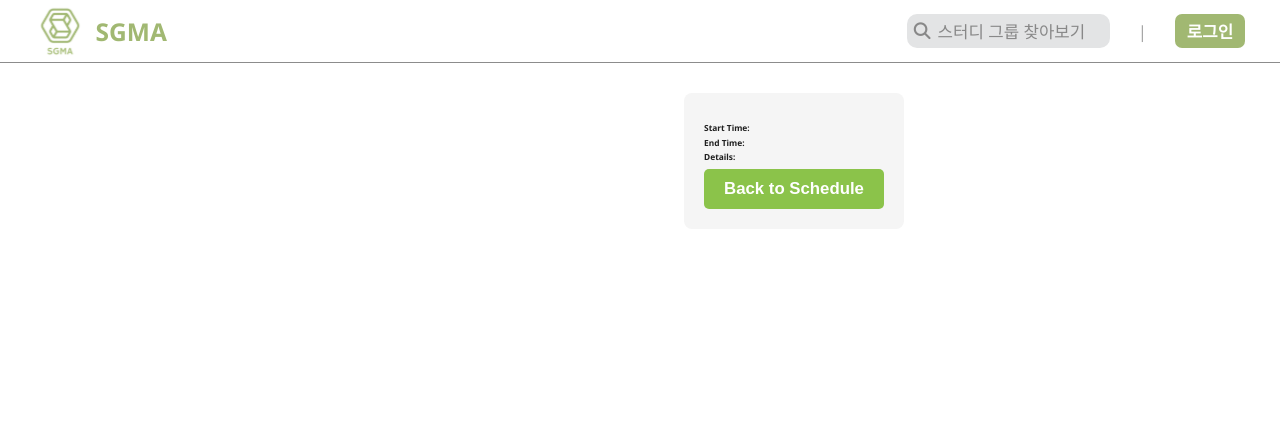
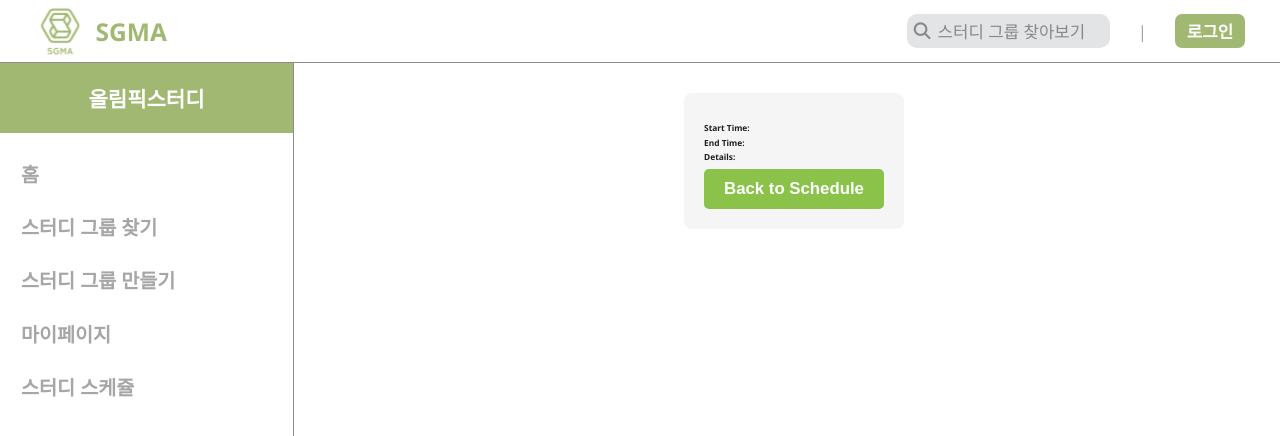
Before and after one commit to Spring-Cooler/SGMA_Frontend, a Vue app: page /study-schedule/details in a window 1280 px wide. Shown: the top 436 px of the page. Built offline with nearby package versions, Linux system fonts and the light colour scheme; what v-calendar would draw is missing.

Commit message:
Add: 일정 상세 페이지에 Navigation, SideBar 추가

```diff
--- a/src/views/Schedule/ScheduleDetailPage.vue
+++ b/src/views/Schedule/ScheduleDetailPage.vue
@@ -1,6 +1,7 @@
 <template>
+	<Navigation />
+	<StudySideBar />
 	<div class="schedule-detail-page">
-		<Navigation />
 		<div class="schedule-detail-container">
 			<h1>{{ schedule.title }}</h1>
 			<p><strong>Start Time:</strong> {{ schedule.startTime }}</p>
@@ -15,6 +16,7 @@
 import { ref, onMounted } from 'vue';
 import { useRoute, useRouter } from 'vue-router';
 import Navigation from '@/components/layouts/Navigation.vue';
+import StudySideBar from './components/StudySideBar.vue';
 
 // 스케줄 정보를 담을 ref 변수
 const schedule = ref({
```
